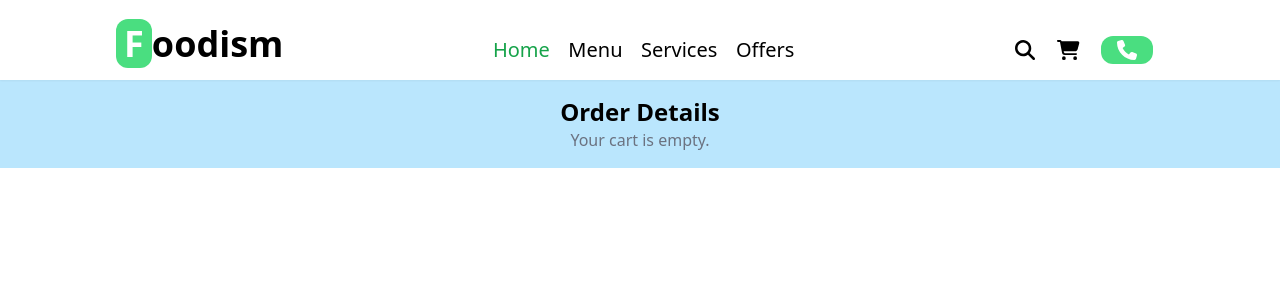
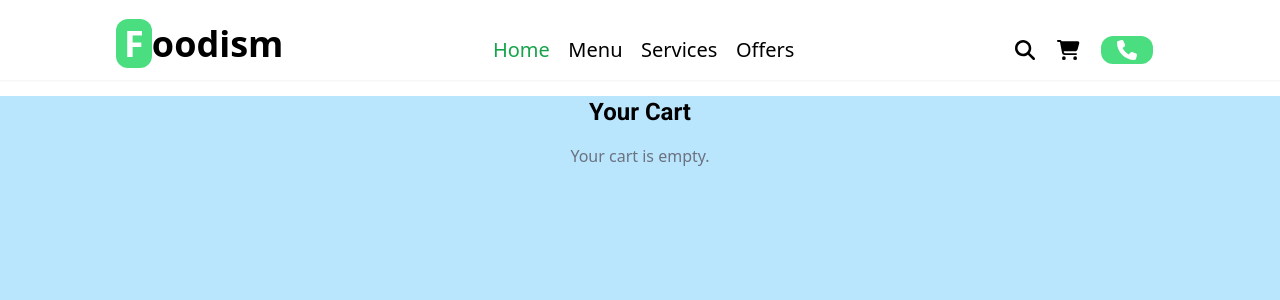
Before and after one commit to anikaivnath/Foodism, a React (Vite) app in the folder Foodism/: page /cart in a window 1280 px wide. Shown: the top 300 px of the page. Built offline with nearby package versions, Linux system fonts and the light colour scheme; a web font is replaced by a local one.

Commit message:
feat(Cart): refactor cart component for improved layout and item display

```diff
--- a/Foodism/src/Components/Cart.jsx
+++ b/Foodism/src/Components/Cart.jsx
@@ -1,34 +1,29 @@
 import React from "react";
-import { useLocation } from "react-router-dom";
 
-const OrderPage = () => {
-  const location = useLocation();
-  const { cart, total } = location.state || { cart: [], total: 0 };
-
+const Cart = ({ cart }) => {
   return (
-    <div className="bg-sky-200 p-4">
-      <h1 className="text-2xl font-bold text-center">Order Details</h1>
-
-      {cart.length === 0 ? (
+    <div className="bg-sky-200 min-h-screen">
+      <div className="text-center m-4 font-custom">
+        <h1 className="text-2xl font-bold">Your Cart</h1>
+      </div>
+      {cart.length > 0 ? (
+        <div className="flex flex-wrap justify-center gap-10 shadow-lg">
+          {cart.map((meal, index) => (
+            <div key={index} className="text-center">
+              <img
+                src={meal.strMealThumb}
+                alt={meal.strMeal}
+                className="w-[250px] h-[250px] rounded-xl"
+              />
+              <h3 className="mt-2 font-custom text-lg">{meal.strMeal}</h3>
+            </div>
+          ))}
+        </div>
+      ) : (
         <p className="text-center text-gray-500">Your cart is empty.</p>
-      ) : (
-        <div>
-          <h2 className="text-xl font-semibold mt-4">Items in your cart:</h2>
-          <div className="mt-4">
-            {cart.map((meal) => (
-              <div key={meal.idMeal} className="flex justify-between items-center mb-4 p-2 border-b">
-                <img src={meal.strMealThumb} alt={meal.strMeal} className="w-[50px] h-[50px] rounded-md" />
-                <span>{meal.strMeal}</span>
-                <span>${meal.price}</span>
-              </div>
-            ))}
-          </div>
-
-          <h3 className="text-xl font-semibold mt-4">Total: ${total}</h3>
-        </div>
       )}
     </div>
   );
 };
 
-export default OrderPage;
+export default Cart;
```
